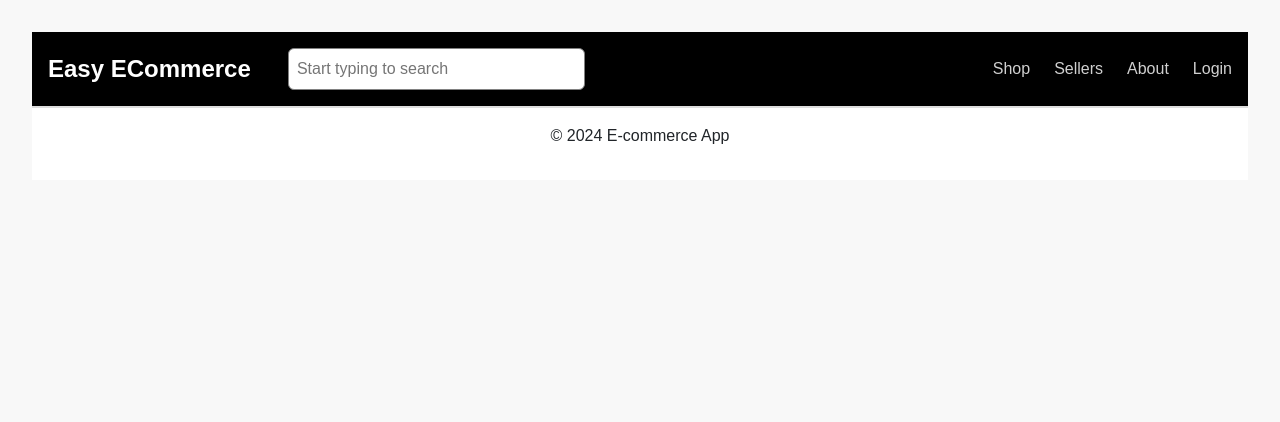
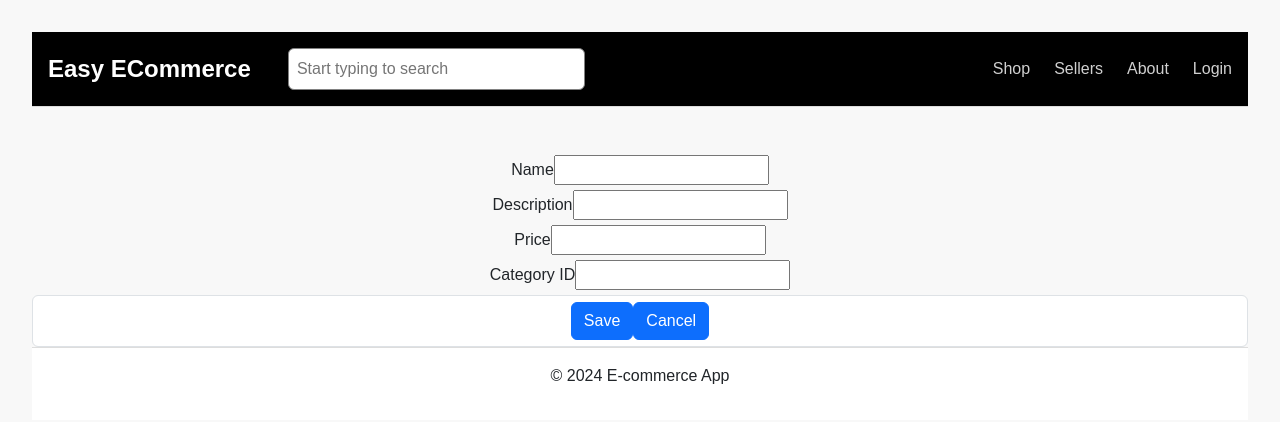
Before and after one commit to ALLHUBS-Jan-2024-Liftoff/CTRL-ALT-DEL, a React (Vite) app in the folder Ecommerce-UI/: page /createProduct in a window 1280 px wide. Shown: the top 422 px of the page. Built offline with nearby package versions, Linux system fonts and the light colour scheme.

Commit message:
added product form page for sellers

```diff
--- a/Ecommerce-UI/src/App.jsx
+++ b/Ecommerce-UI/src/App.jsx
@@ -11,6 +11,7 @@ import ProductList from './components/ProductList';
 // import Cart from './pages/Cart';
 import LoginPage from './pages/LoginPage';
 import RegisterPage from './pages/RegisterPage';
+import ProductForm from './components/ProductForm';
 
 function App() {
 
@@ -21,6 +22,7 @@ function App() {
       <Routes>
         <Route path ="/" element={<HomePage />} />
         <Route path="/products" element={<ProductList />}/>
+        <Route path="/createProduct" element={<ProductForm />}/>
         {/* <Route path="/product/:id" element={<ProductDetails />} /> */}
         {/* <Route path="/cart" element={Cart}/> */}
         <Route path="/login" element={<LoginPage/>} />
--- a/Ecommerce-UI/src/components/Header.jsx
+++ b/Ecommerce-UI/src/components/Header.jsx
@@ -13,7 +13,7 @@ const Header = () => {
       <nav className="navigation">
         <ul className="nav-list">
           <li><Link to ="/products">Shop</Link></li>
-          <li><Link to ="/sellers">Sellers</Link></li>
+          <li><Link to ="/createProduct">Sellers</Link></li>
           <li><Link to ="/about">About</Link></li>
           <li><Link to ="/login">Login</Link></li>
         </ul>
--- a/Ecommerce-UI/src/components/ProductForm.jsx
+++ b/Ecommerce-UI/src/components/ProductForm.jsx
@@ -33,8 +33,8 @@ const ProductForm = ({ currentProduct, onSave, onCancel }) => {
 
     return (
         <form onSubmit={handleSubmit}>
-            <div>
-                <label>Name</label>
+            <div className="mt-5">
+                <label className="form-label">Name</label>
                 <input
                     type="text"
                     name="name"
@@ -43,8 +43,8 @@ const ProductForm = ({ currentProduct, onSave, onCancel }) => {
                     required
                 />
             </div>
-            <div>
-                <label>Description</label>
+            <div >
+                <label className="form-label">Description</label>
                 <input
                     type="text"
                     name="description"
@@ -54,7 +54,7 @@ const ProductForm = ({ currentProduct, onSave, onCancel }) => {
                 />
             </div>
             <div>
-                <label>Price</label>
+                <label className="form-label">Price</label>
                 <input
                     type="number"
                     name="price"
@@ -63,8 +63,8 @@ const ProductForm = ({ currentProduct, onSave, onCancel }) => {
                     required
                 />
             </div>
-            <div>
-                <label>Category ID</label>
+            <div >
+                <label className="form-label">Category ID</label>
                 <input
                     type="number"
                     name="product_category_id"
@@ -73,9 +73,9 @@ const ProductForm = ({ currentProduct, onSave, onCancel }) => {
                     required
                 />
             </div>
-            <div>
-                <button type="submit">Save</button>
-                <button type="button" onClick={onCancel}>Cancel</button>
+            <div className="form-control">
+                <button type="submit" className="btn btn-primary">Save</button>
+                <button type="button" onClick={onCancel} className="btn btn-primary">Cancel</button>
             </div>
         </form>
     );
```
